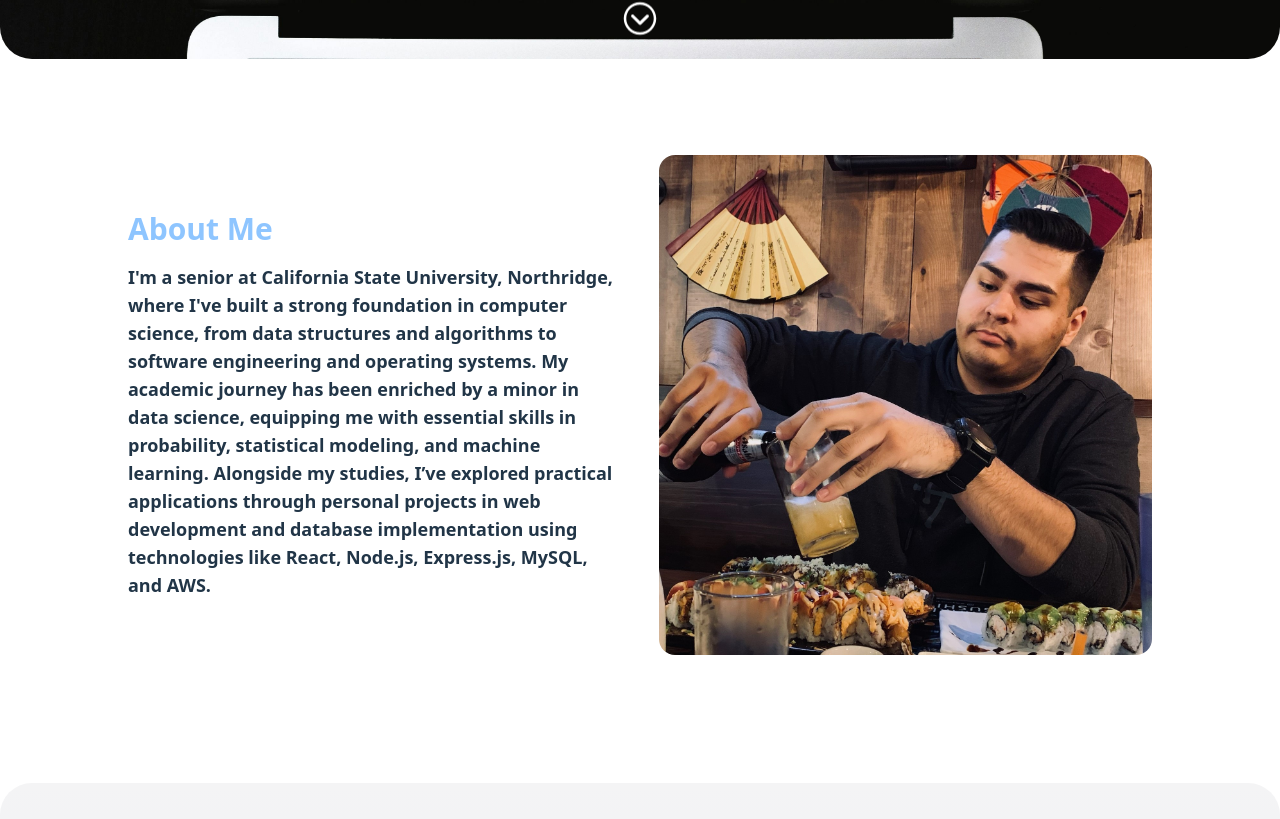
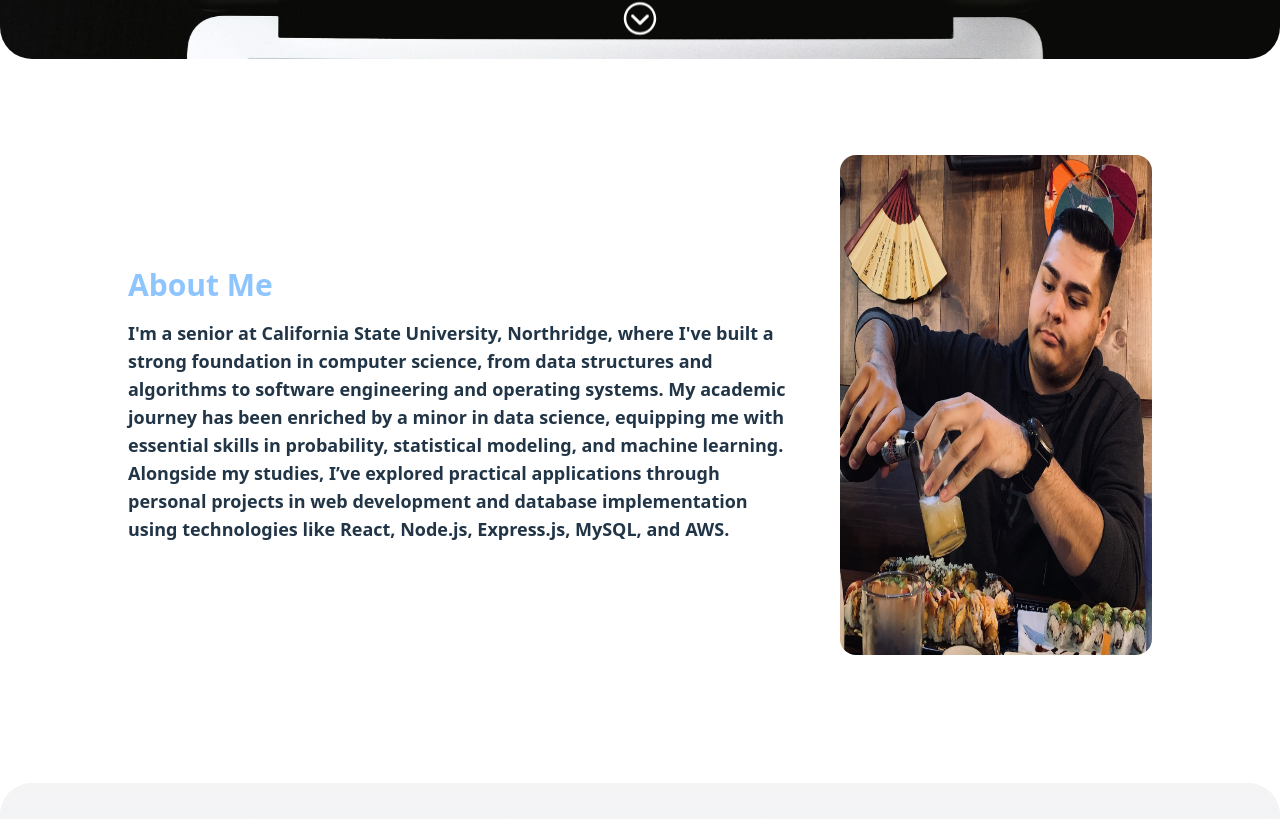
Before and after one commit to JohnathanAguilar01/Johnathan_Portfolio, a React (Vite) app: page / in a window 1280 px wide. Shown: the part 741-1560 px from the top of the page. Built offline with nearby package versions, Linux system fonts and the light colour scheme.

Commit message:
added animation for scrolling through page

```diff
--- a/src/components/About.tsx
+++ b/src/components/About.tsx
@@ -1,8 +1,14 @@
+import ScrollAnimation from "./ScrollAnimation";
+
 function About() {
   return (
     <>
       <div className="flex flex-col px-4 py-24 justify-between items-center w-screen xl:flex-row 2xl:px-64 xl:px-32 ">
-        <div className="max-w-2xl h-auto flex flex-col items-center text-center xl:text-start xl:items-start xl:justify-center mb-10 xl:mb-0 xl:mr-10">
+        <ScrollAnimation
+          className="max-w-2xl h-auto flex flex-col items-center text-center xl:text-start xl:items-start xl:justify-center mb-10 xl:mb-0 xl:mr-10"
+          delay={200}
+          translateBefore="-translate-x-1/2"
+        >
           <h2 className="text-3xl font-bold text-start text-blue-300 mb-4 ">
             About Me
           </h2>
@@ -17,12 +23,14 @@ function About() {
             and database implementation using technologies like React, Node.js,
             Express.js, MySQL, and AWS.
           </p>
-        </div>
-        <img
-          className="size-100 rounded-2xl md:size-125"
-          src="profile_pic.jpg"
-          alt="Profile Picture"
-        />
+        </ScrollAnimation>
+        <ScrollAnimation delay={200} translateBefore="translate-x-1/2">
+          <img
+            className="size-100 rounded-2xl md:size-125"
+            src="profile_pic.jpg"
+            alt="Profile Picture"
+          />
+        </ScrollAnimation>
       </div>
     </>
   );
--- a/src/components/Education.tsx
+++ b/src/components/Education.tsx
@@ -1,6 +1,8 @@
+import ScrollAnimation from "./ScrollAnimation";
+
 function Education() {
   return (
-    <>
+    <ScrollAnimation delay={200} translateBefore="translate-y-1/2">
       <div className="flex flex-col px-4 py-24 justify-between items-center w-screen xl:flex-row 2xl:px-64 xl:px-32 ">
         <img
           className="object-scale-down size-auto"
@@ -26,7 +28,7 @@ function Education() {
           </p>
         </div>
       </div>
-    </>
+    </ScrollAnimation>
   );
 }
 
--- /dev/null
+++ b/src/components/ScrollAnimation.tsx
@@ -0,0 +1,51 @@
+import { useEffect, useState, useRef } from "react";
+
+const ScrollAnimation = ({
+  children,
+  className = "",
+  veiwThreshold = 0.2,
+  delay = 0,
+  translateBefore = "translate-y-10",
+  translateAfter = "translate-y-0",
+}) => {
+  const [isVisible, setIsVisible] = useState(false);
+  const ref = useRef(null);
+
+  useEffect(() => {
+    const observer = new IntersectionObserver(
+      ([entry]) => {
+        if (entry.isIntersecting) {
+          setTimeout(() => setIsVisible(true), delay);
+        } else {
+          // setIsVisible(false);
+        }
+      },
+      { threshold: veiwThreshold }, // Element becomes visible when 20% of it is in the viewport
+    );
+
+    if (ref.current) {
+      observer.observe(ref.current);
+    }
+
+    return () => {
+      if (ref.current) {
+        observer.unobserve(ref.current);
+      }
+    };
+  }, [delay]);
+
+  return (
+    <div
+      ref={ref}
+      className={`transition-all duration-700 ease-out ${
+        isVisible
+          ? "opacity-100 " + translateAfter
+          : "opacity-0 " + translateBefore
+      } ${className}`}
+    >
+      {children}
+    </div>
+  );
+};
+
+export default ScrollAnimation;
--- a/src/components/Skills.tsx
+++ b/src/components/Skills.tsx
@@ -1,3 +1,4 @@
+import ScrollAnimation from "./ScrollAnimation";
 import {
   FaJava,
   FaPython,
@@ -49,11 +50,15 @@ const Skills = () => {
         Skills
       </h2>
       <div className="flex justify-center flex-wrap">
-        {skillsData.map((skillsData) => (
-          <div className="flex flex-col items-center p-2 w-20 h-20">
-            {skillsData.icon}
-            <span className="mt-2 text-sm">{skillsData.name}</span>
-          </div>
+        {skillsData.map((skill, index) => (
+          <ScrollAnimation
+            key={skill.name}
+            delay={index * 100}
+            className="flex flex-col items-center p-2 w-20 h-20"
+          >
+            {skill.icon}
+            <span className="mt-2 text-sm">{skill.name}</span>
+          </ScrollAnimation>
         ))}
       </div>
     </div>
```
